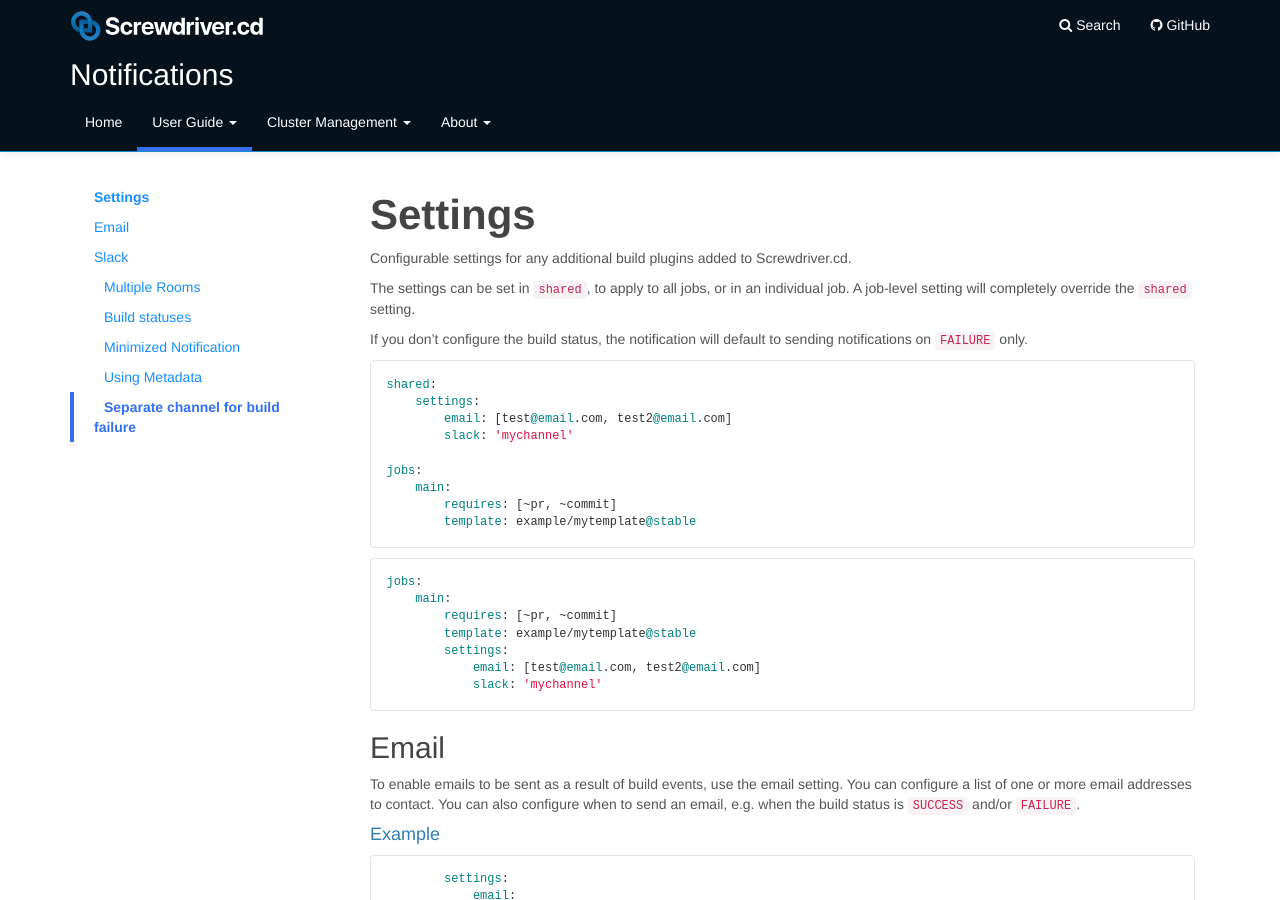
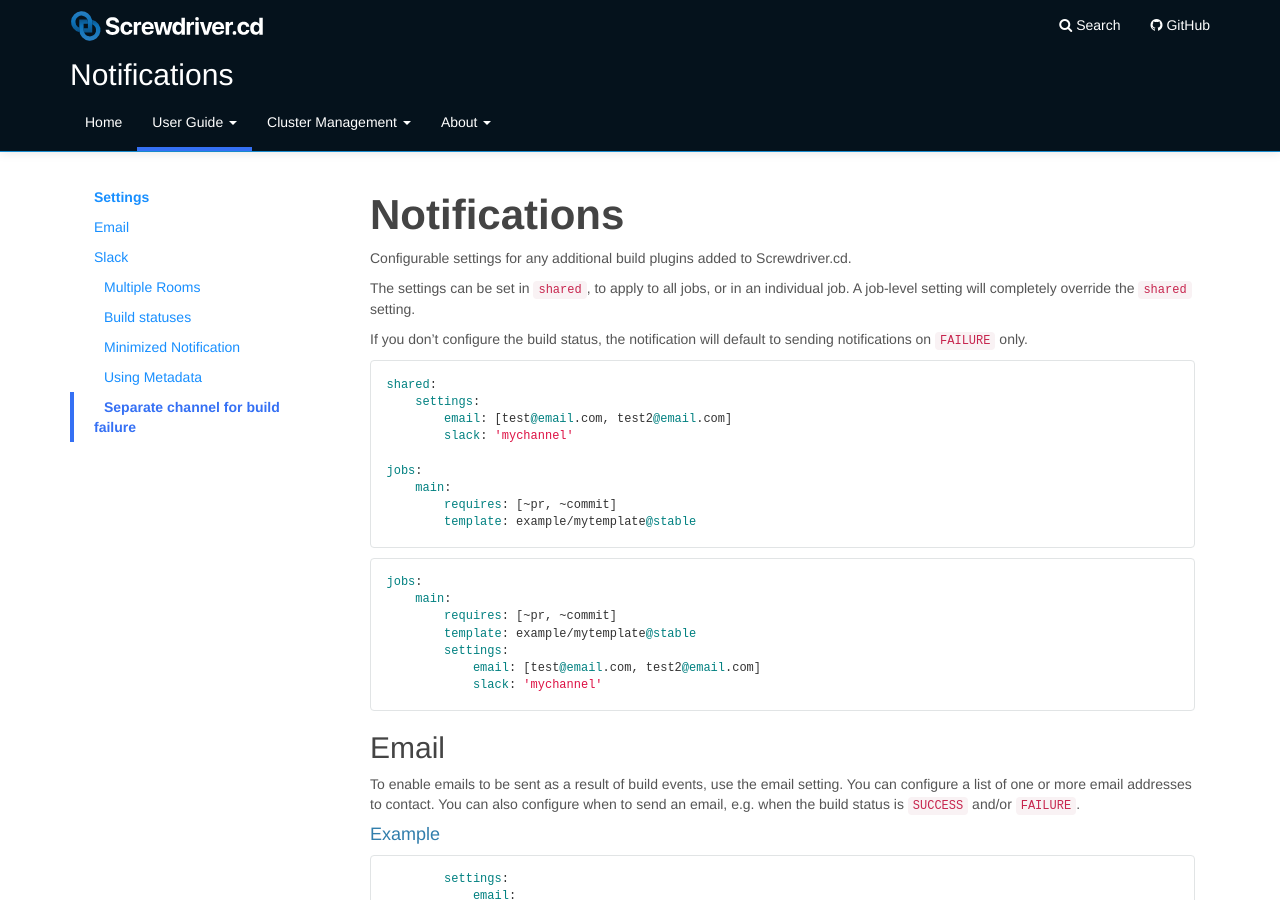
Before and after one commit to screwdriver-cd/guide, a Jekyll site: the page built from docs/user-guide/configuration/settings.md, in a window 1280 px wide and 900 px high. Built offline with Jekyll 4.4.1, drawn with Linux system fonts in a browser that asks for light colours.

Commit message:
Update docs/user-guide/configuration/settings.md
Co-authored-by: Tiffany K <tiffanykyi@gmail.com>

```diff
--- a/docs/user-guide/configuration/settings.md
+++ b/docs/user-guide/configuration/settings.md
@@ -26,7 +26,7 @@ toc:
       url: "#notify-separate-channel-for-build-failure"
       subitem: true
 ---
-# Settings
+# Notifications
 Configurable settings for any additional build plugins added to Screwdriver.cd.
 
 The settings can be set in `shared`, to apply to all jobs, or in an individual job. A job-level setting will completely override the `shared` setting.
```
